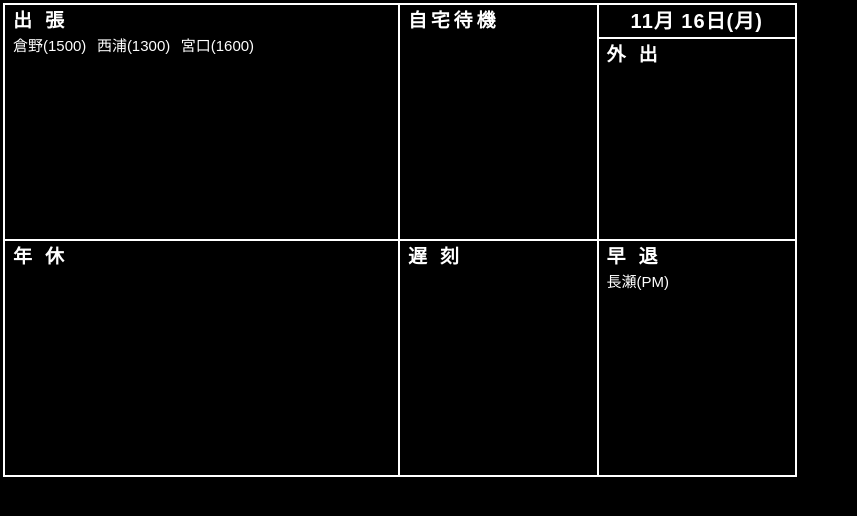
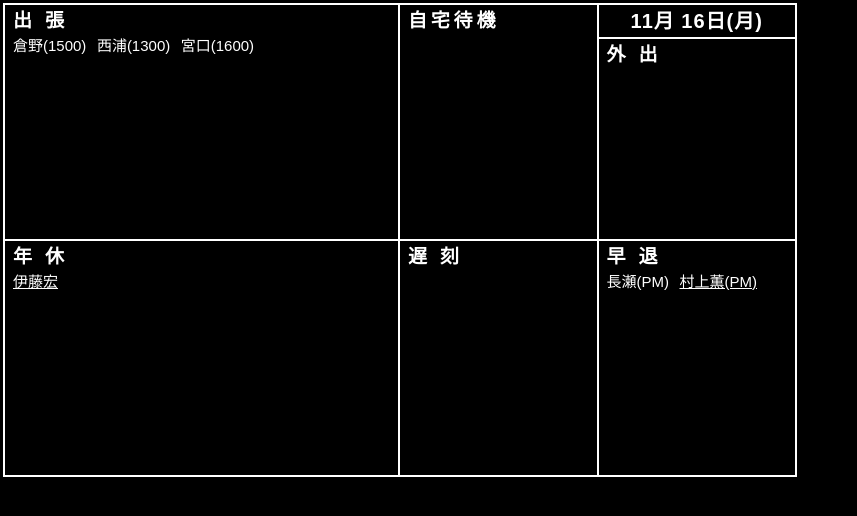
Before and after one commit to Proton-Wind/signage, a plain HTML site: page index.html in a window 1280 px wide. Shown: the whole page, without its empty margins (0-857 px from the left). Drawn offline with Linux system fonts and the light colour scheme.

Commit message:
Update digital signage (2026-11-16 08:00)

```diff
--- a/index.html
+++ b/index.html
@@ -137,7 +137,7 @@
       <div class="signage-cell">
         <div class="signage-title">年 休</div>
         <div class="signage-content signage-content-leave">
-
+          <div class=" data-badge-leave today-applied">伊藤宏</div>
         </div>
       </div>
 
@@ -151,7 +151,7 @@
       <div class="signage-cell">
         <div class="signage-title">早 退</div>
         <div class="signage-content">
-          <div class=" data-badge">長瀬(PM)</div>
+          <div class=" data-badge">長瀬(PM)</div><div class=" data-badge today-applied">村上薫(PM)</div>
         </div>
       </div>
     </div>
```
